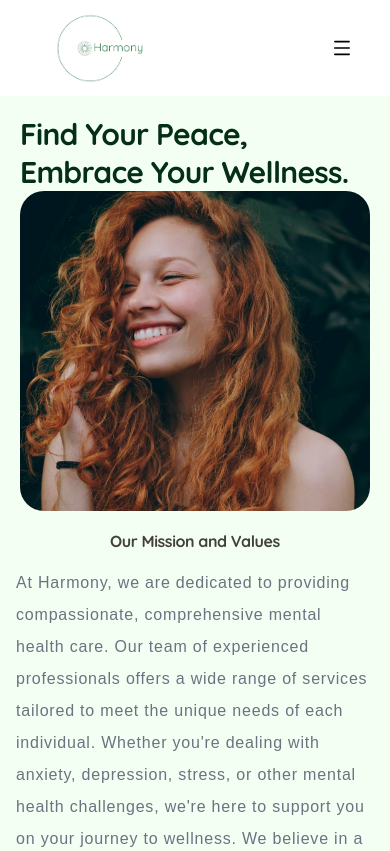
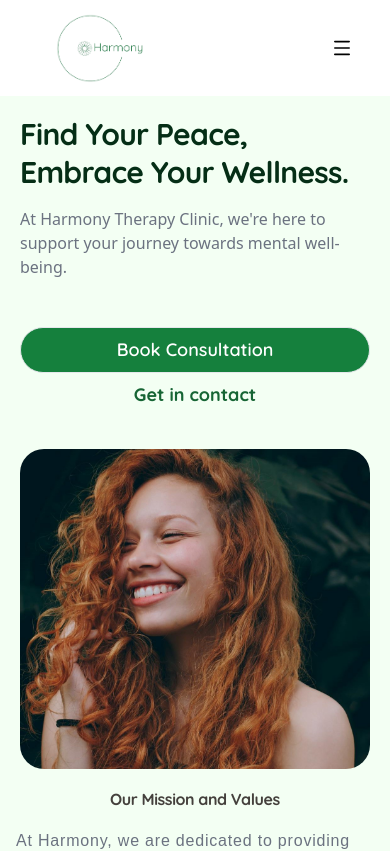
Before and after one commit to Quincy-Fer/Harmony-Therapy-Website, a React (Vite) app: page / in a window 390 px wide. Shown: the top 851 px of the page. Built offline with nearby package versions, Linux system fonts and the light colour scheme.

Commit message:
Create Mobile Hero section

```diff
--- /dev/null
+++ b/src/Components/MobileButton.jsx
@@ -0,0 +1,23 @@
+const ButtonWhite = ({ label, idButton, color }) => {
+    const handleClick = () => {
+      const targetElement = document.getElementById(idButton);
+
+      if (targetElement) {
+        targetElement.scrollIntoView({ behavior: "smooth" })
+        ;
+      }
+    };
+
+    return (
+      <button
+        onClick={handleClick}
+        type="button"
+        className={`py-2 px-8 border border-none font-quicksand hover:underline
+           text-green-800 font-bold text-lg`}
+      >
+        {label}
+      </button>
+    );
+  };
+
+  export default ButtonWhite;
--- a/src/Sections/Hero.jsx
+++ b/src/Sections/Hero.jsx
@@ -1,5 +1,6 @@
 import Button from "../Components/Button";
 import ButtonWhite from "../Components/ButtonWhite";
+import MobileButton from "../Components/MobileButton";
 import { heroL, mobileHero } from "../assets/images";
 import { useState } from "react";
 import Modal from "../Components/Modal";
@@ -15,14 +16,26 @@ const Hero = () => {
     <section className="">
       {/* Mobile View */}
       <div className="flex flex-col justify-items-center md:hidden p-5">
-        <h1 className="text-3xl mt-24 font-quicksand font-bold text-green-950
-          leading-tight tracking-tight max-w-[350px]">
+        <h1
+          className="text-3xl mt-24 font-quicksand font-bold text-green-950
+          leading-tight tracking-tight max-w-[350px]"
+        >
           Find Your Peace, Embrace Your Wellness.
         </h1>
+        <p className="text-gray-500 mt-4 text-base">
+          At Harmony Therapy Clinic, we're here to support your journey towards
+          mental well-being.
+        </p>
+        <div className="grid mt-12 ">
+          <Button label="Book Consultation" onClick={toggleModal} />{" "}
+          <MobileButton label="Get in contact" idButton="footer" />
+          {isModalOpen && <Modal closeModal={toggleModal} />}
+
+        </div>
         <img
           src={mobileHero}
           alt="laughing girl"
-          className=" rounded-3xl h-80 object-cover object-center"
+          className=" rounded-3xl h-80 object-cover object-center mt-8"
         />
       </div>
 
```
